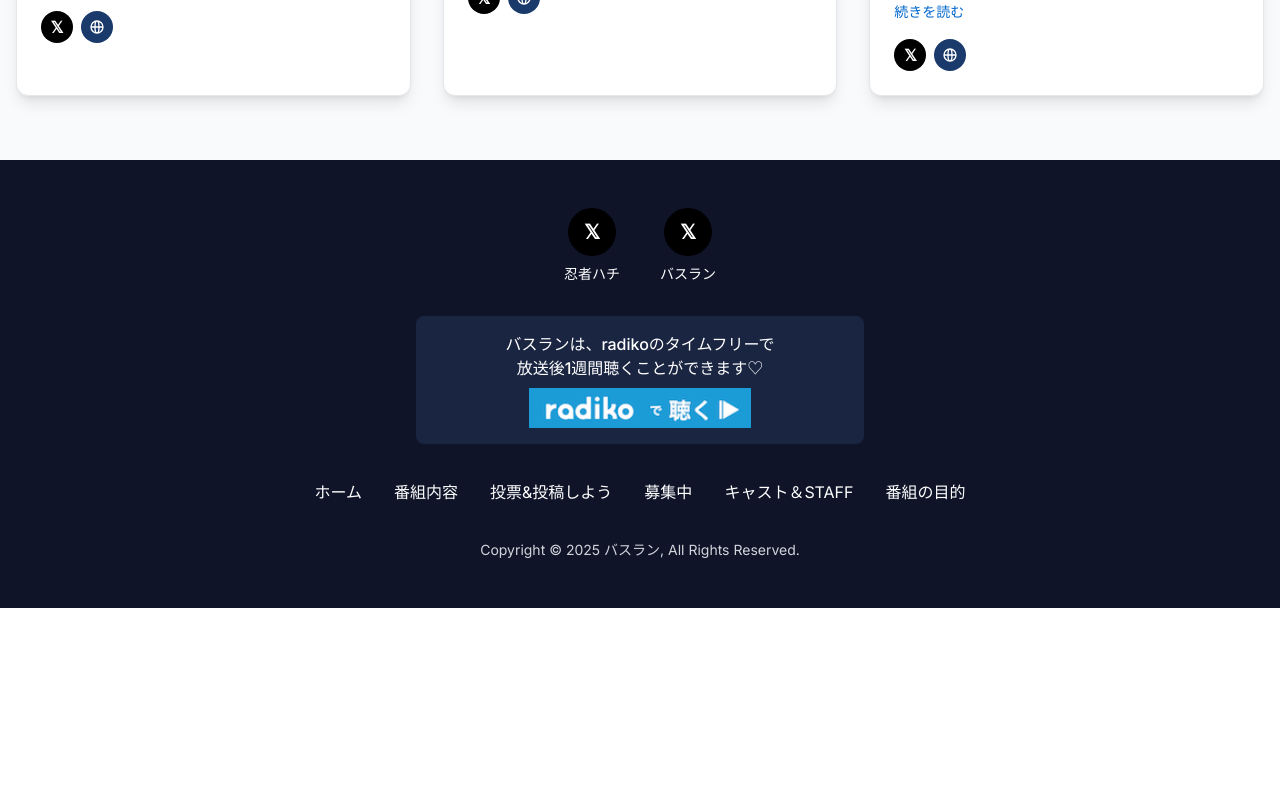
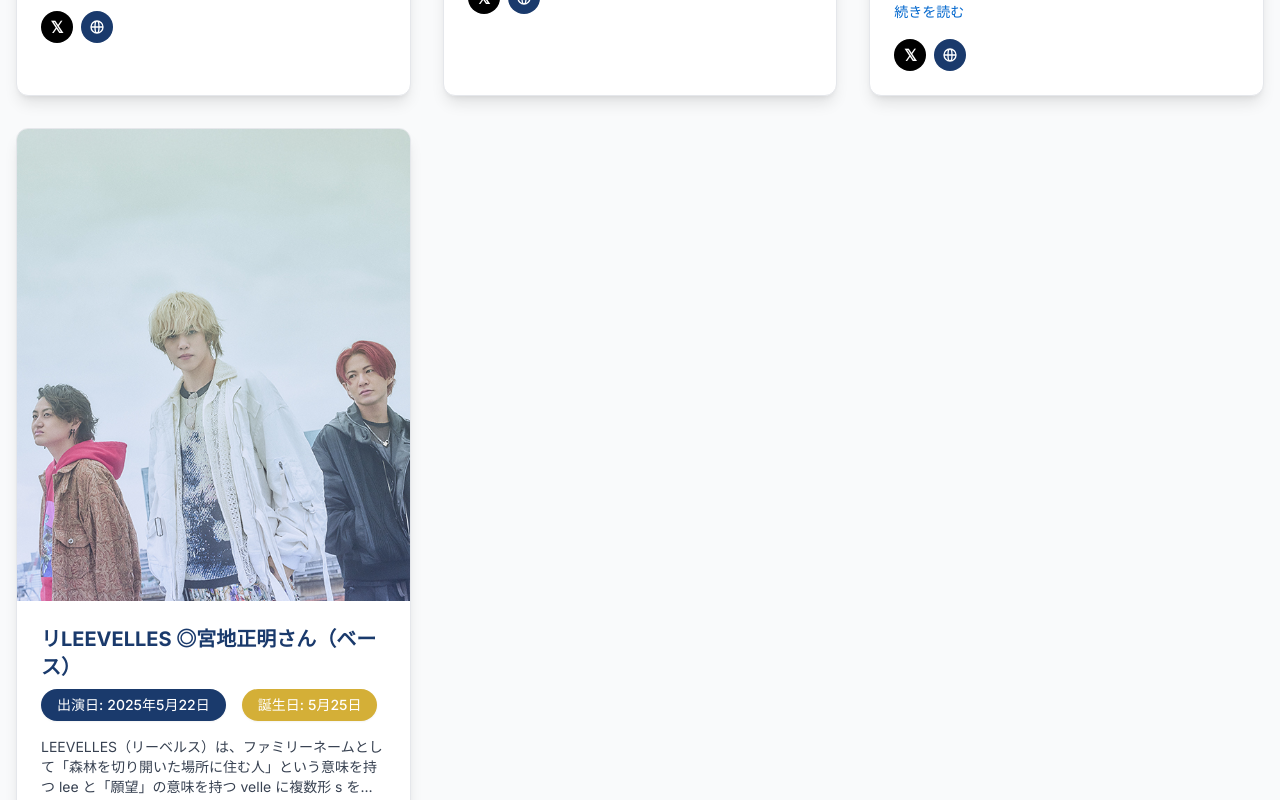
Before and after one commit to go2020h/BirthRan_v2, a Next.js app: page /guest in a window 1280 px wide. Shown: the part 1800-2600 px from the top of the page. Before the commit the page ends 2408 px from the top, so only its background shows below. Built offline with nearby package versions, Linux system fonts and the light colour scheme.

Commit message:
5月22日バースデーゲスト追加

```diff
--- a/src/app/data/guestArchive.ts
+++ b/src/app/data/guestArchive.ts
@@ -72,6 +72,16 @@ export const guestArchive: GuestData[] = [
     officialSite: "https://rtb-music.com/",
     twitter: "https://x.com/RTB_info",
     instagram: ""
+  },
+  {
+    name: "リLEEVELLES ◎宮地正明さん（ベース）",
+    image: "/guest/guest7.jpg",
+    bio: "LEEVELLES（リーベルス）は、ファミリーネームとして「森林を切り開いた場所に住む人」という意味を持つ lee と「願望」の意味を持つ velle に複数形 s をつけた「開拓を望む者達」という造語で、 メンバー全員で革新的なエンターテイメントを作り、新しい音楽とバンドの未来を開拓していこうという意を込めて命名された。すべての録音行程をメンバーで完結。アルバムジャケットのメインイラストはボーカルの小川が描き、 MV もほぼ全ての作品をメンバーで完結。ロック、ポップス、エレクトロ等、邦楽洋楽の多彩なジャンルから影響を受けた楽曲と、心の奥底にあるノスタルジー、夢、希望を描いた歌詞やフィクションの物語を紡いだ言葉を優しくも力強い歌声と演奏で表現した楽曲が持ち味。日本の音楽シーンに新たなエンターテイメントの風を吹かせる。」",
+    appearanceDate: "2025年5月22日",
+    birthDate: "5月25日",
+    officialSite: " https://leevelles.jp/",
+    twitter: "https://x.com/leevelles",
+    instagram: ""
   }
 
 ];
```
Also changed, not shown: public/guest/guest7.jpg (added).
